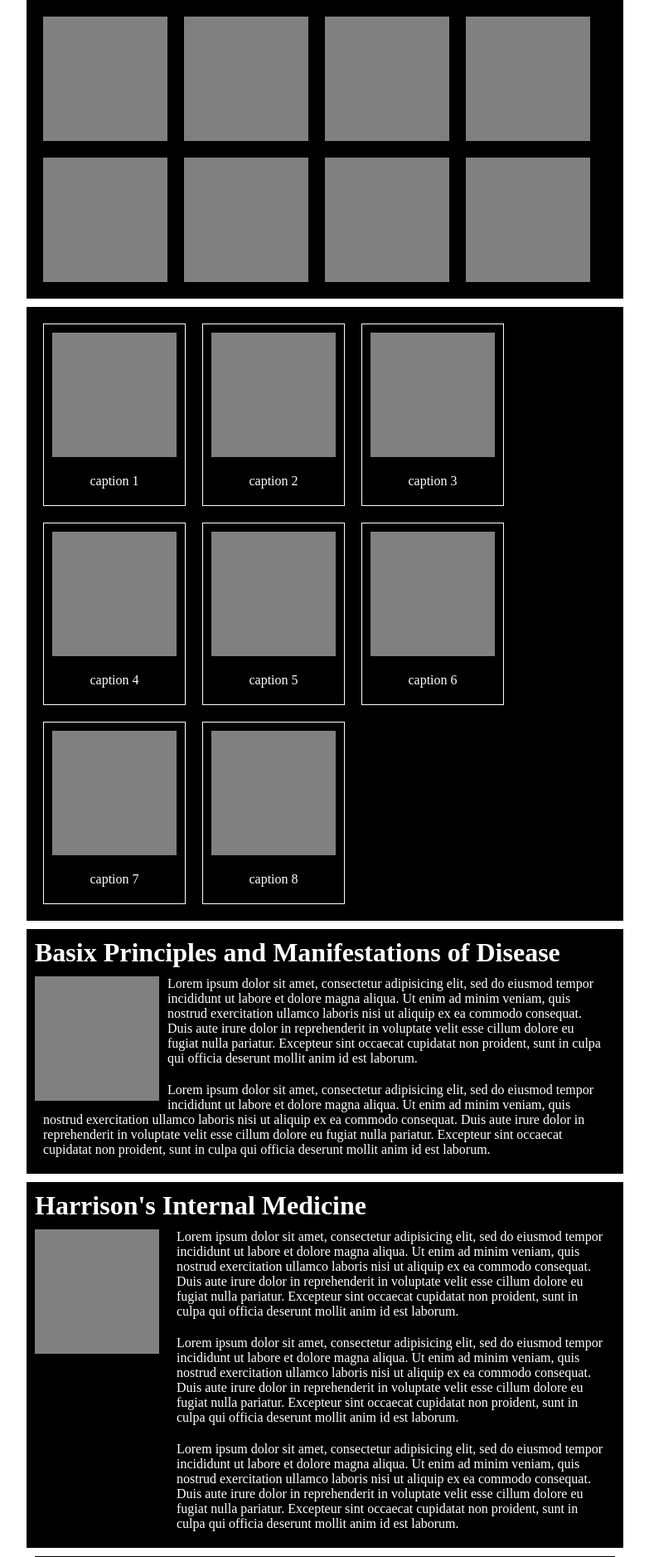
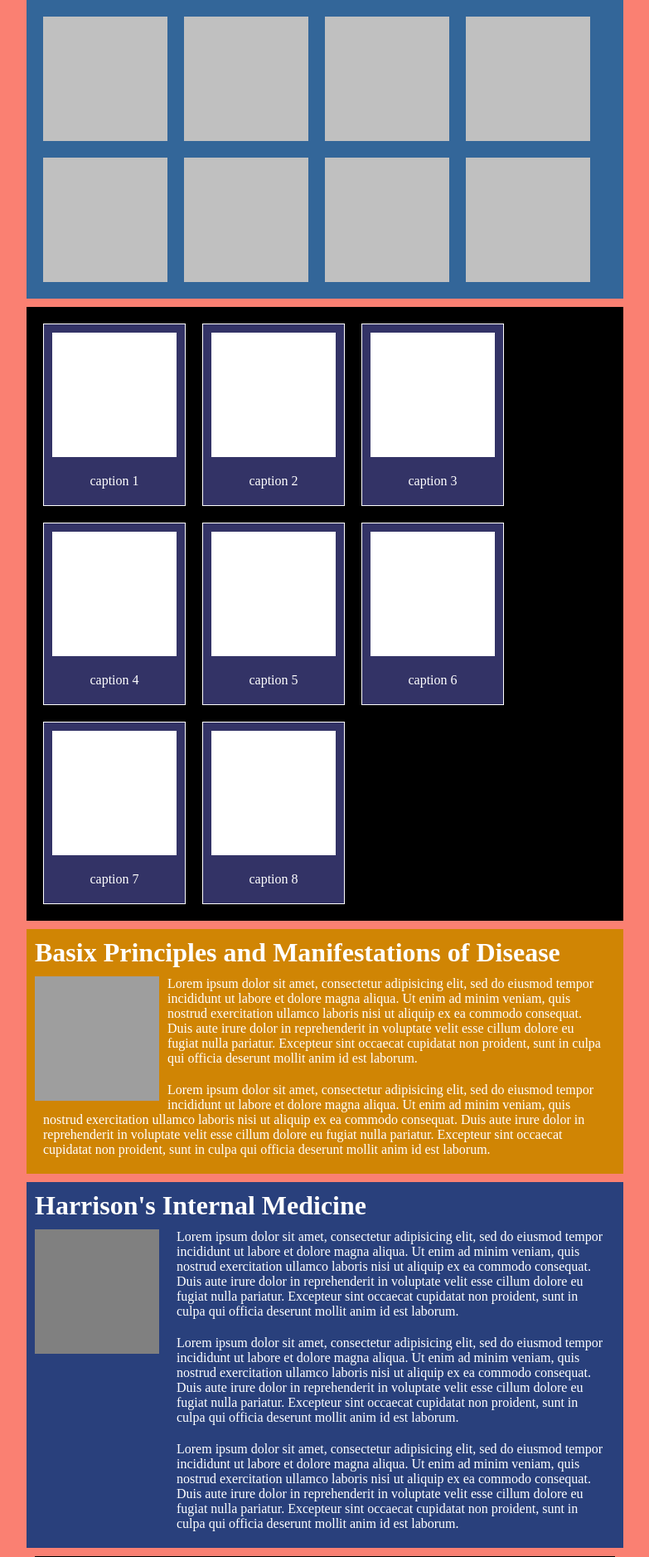
Before and after one commit to rochelleilustre/b3nc-ilustre-rochelle, a PHP site: page / in a window 1280 px wide. Shown: the top 1877 px of the page at 83% size, without its empty margins (248-1031 px from the left). Run offline with PHP 8.4, Linux system fonts and the light colour scheme; grey boxes are pictures that could not be loaded.

Commit message:
applying color-scheme palette

```diff
--- a/mod02-11/css/style.css
+++ b/mod02-11/css/style.css
@@ -1,6 +1,10 @@
 *{
 	margin: 0;
 	border: 0;
+}
+
+body {
+	background-color: salmon;
 }
 
 div	{
@@ -8,12 +12,12 @@ div	{
 	margin: 0 auto;
 }
 
-/*pattern 6*/
+/*pattern 1*/
 .black-container {
 	width: 700px;
 	height: auto;
 	padding: 10px;
-	background-color: black;
+	background-color: #336699;
 	margin-bottom: 10px;
 }
 
@@ -21,7 +25,7 @@ div	{
 	width: 150px;
 	height: 150px;
 	margin: 10px;
-	background-color: grey;
+	background-color: #C0C0C0;
 	float: left;
 }
 
@@ -46,7 +50,7 @@ div	{
 	width: 150px;
 	/*height: 150px;*/
 	border: 1px solid white;
-	background-color: black;
+	background-color: #333366;
 	padding: 10px;
 	float: left;
 	margin: 10px;
@@ -55,7 +59,7 @@ div	{
 .grey-boxes2{
 	width: 150px;
 	height: 150px;
-	background-color: grey;
+	background-color: #fff;
 	margin-bottom: 10px;
 }
 
@@ -75,7 +79,7 @@ p {
 	width: 700px;
 	height: auto;
 	padding: 10px;
-	background-color: black;
+	background-color: #D08504;
 	margin-bottom: 10px;
 
 }
@@ -101,7 +105,7 @@ p {
 	height: auto;
 	padding: 10px;
 	margin-bottom: 10px;
-	background-color: black;
+	background-color: #29407C;
 }
 
 .box-container4 {
@@ -215,14 +219,14 @@ button {
 	width: 500px;
 	height: auto;
 	padding: 10px;
-	background-color: black;
+	background-color: #191970;
 	margin-bottom: 10px;
 }
 
 .grey-box7{
 	height: 100px;
 	width: 40%;
-	background-color: grey;
+	background-color: #FFEBCD;
 	float: left;
 }
 
@@ -241,14 +245,14 @@ p small {
 	width: 500px;
 	height: auto;
 	padding: 10px;
-	background-color: black;
+	background-color: #B58AA5;
 	margin-bottom: 10px;
 }
 
 .grey-box8{
 	height: 100px;
 	width: 40%;
-	background-color: grey;
+	background-color: #CECFCE;
 	float: right;
 }
 
--- a/mod02-11/index.html
+++ b/mod02-11/index.html
@@ -75,7 +75,7 @@
 	<div class="patter3">
 		<div class="black-container3 clear">
 			<h1>Basix Principles and Manifestations of Disease</h1>
-			<div class="box"></div>
+			<div class="box"><img src="http://lorempixel.com/150/150"></div>
 			<p>Lorem ipsum dolor sit amet, consectetur adipisicing elit, sed do eiusmod tempor incididunt ut labore et dolore magna aliqua. Ut enim ad minim veniam, quis nostrud exercitation ullamco laboris nisi ut aliquip ex ea commodo consequat. Duis aute irure dolor in reprehenderit in voluptate velit esse cillum dolore eu fugiat nulla pariatur. Excepteur sint occaecat cupidatat non proident, sunt in culpa qui officia deserunt mollit anim id est laborum.</p>
 
 			<p>Lorem ipsum dolor sit amet, consectetur adipisicing elit, sed do eiusmod tempor incididunt ut labore et dolore magna aliqua. Ut enim ad minim veniam, quis nostrud exercitation ullamco laboris nisi ut aliquip ex ea commodo consequat. Duis aute irure dolor in reprehenderit in voluptate velit esse cillum dolore eu fugiat nulla pariatur. Excepteur sint occaecat cupidatat non proident, sunt in culpa qui officia deserunt mollit anim id est laborum.</p>
```
